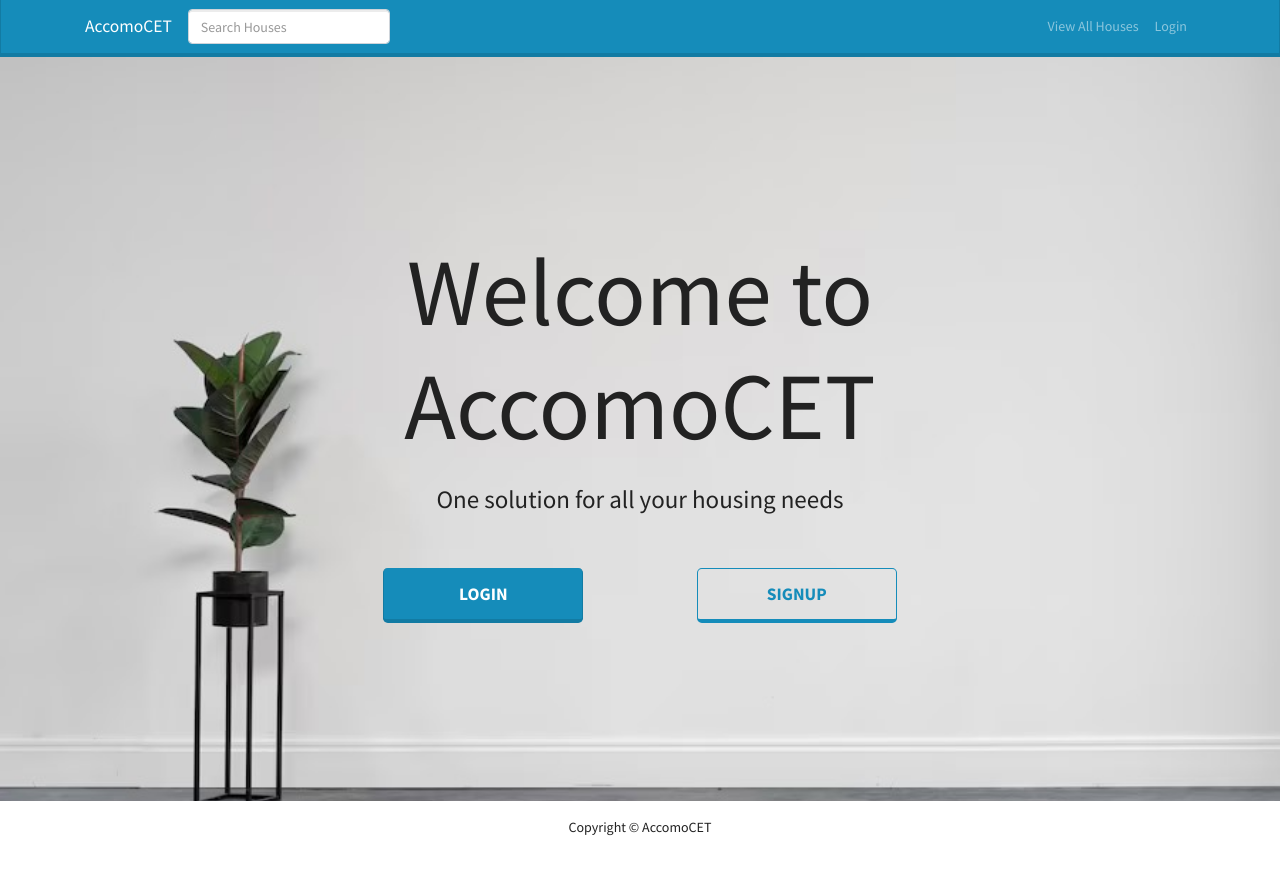
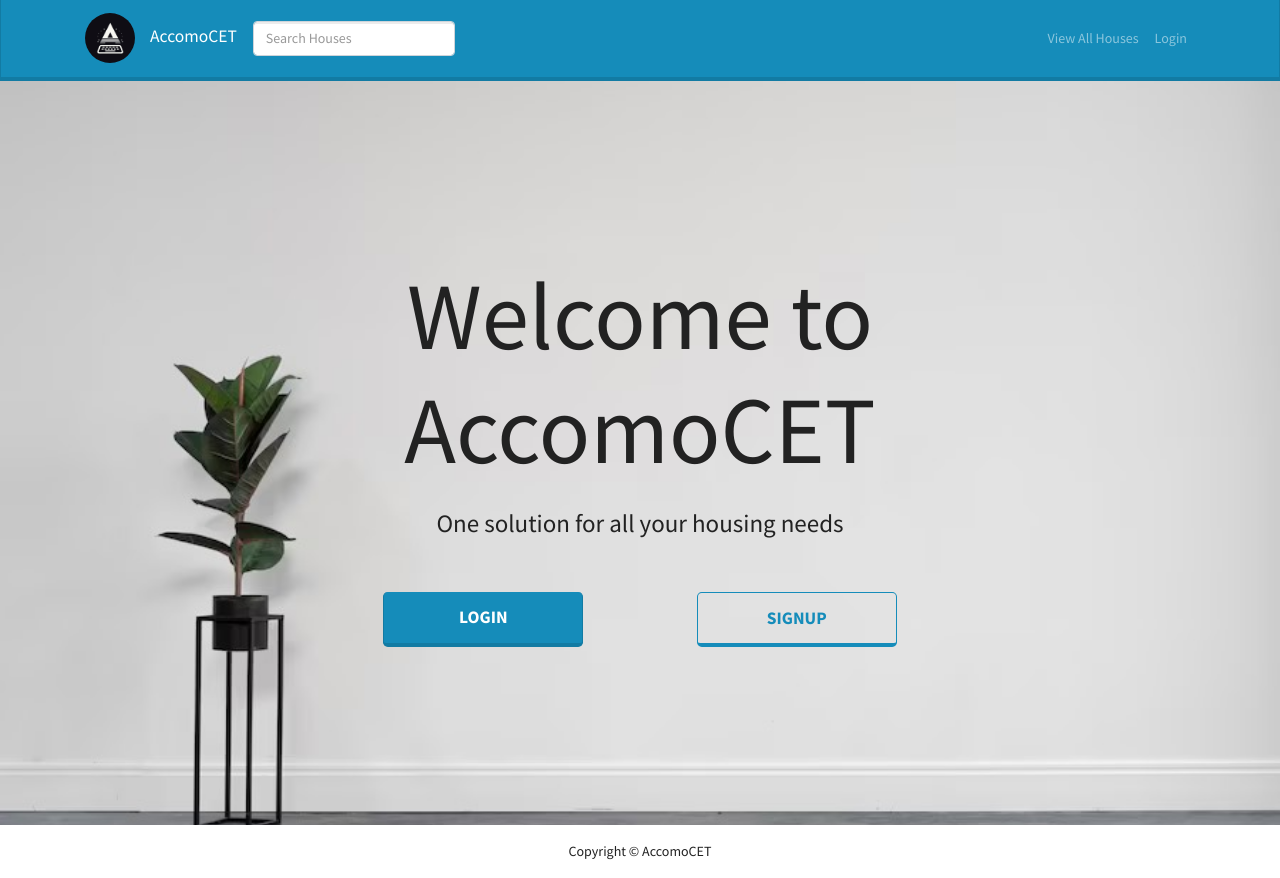
Before and after one commit to accomocet/accotest, a React (Create React App) app in the folder frontend/: page / in a window 1280 px wide. Before the commit the page ends 854 px from the top, so only its background shows below. Built offline with nearby package versions, Linux system fonts and the light colour scheme.

Commit message:
logo added

```diff
--- /dev/null
+++ b/frontend/src/components/Header/Header.css
@@ -0,0 +1,6 @@
+.acologo{
+    width: 50px;
+    height: 50px;
+    border-radius: 50px;
+    margin-right: 15px;
+}
--- a/frontend/src/components/Header/Header.js
+++ b/frontend/src/components/Header/Header.js
@@ -2,12 +2,13 @@ import React from "react";
 import Container from "react-bootstrap/Container";
 import Form from "react-bootstrap/Form";
 import Nav from "react-bootstrap/Nav";
+import logo from '../Header/accomo logo.png'
 import Navbar from "react-bootstrap/Navbar";
 import NavDropdown from "react-bootstrap/NavDropdown";
 import { Link, NavLink, useNavigate } from "react-router-dom"; // Import NavLink for active link styling
 import { logout } from "../../actions/userActions";
 import { useDispatch, useSelector } from "react-redux";
-
+import '../Header/Header.css'
 const Header = ({ setSearch }) => {
   const navigate = useNavigate();
   const dispatch = useDispatch();
@@ -24,7 +25,7 @@ const Header = ({ setSearch }) => {
     <Navbar expand="lg" className="bg-primary" variant="dark">
       <Container>
         <Navbar.Brand>
-
+          <img className="acologo" src={logo}></img>
           <Link to="/">AccomoCET</Link>
         </Navbar.Brand>
         <Navbar.Toggle aria-controls="navbarScroll" />
```
Also changed, not shown: frontend/src/components/Header/accomo logo.png (added).
